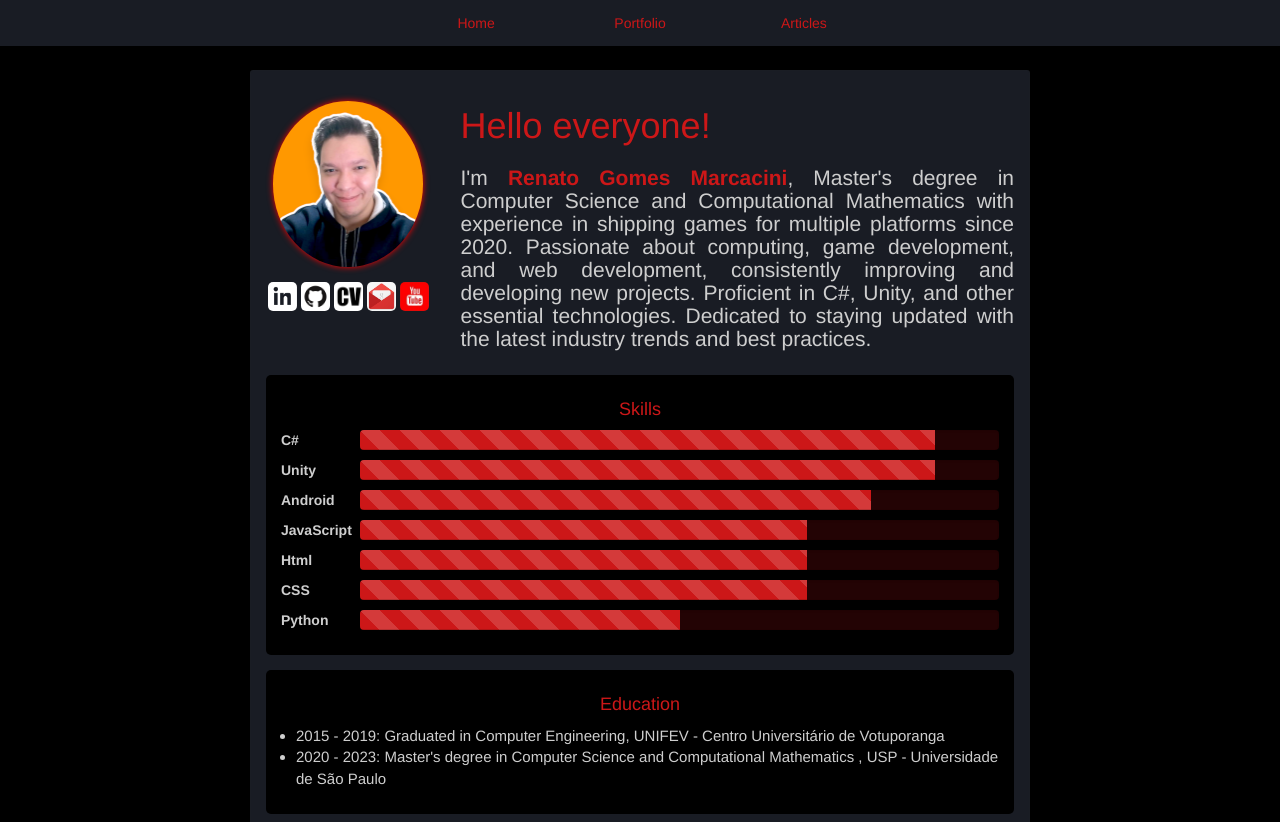
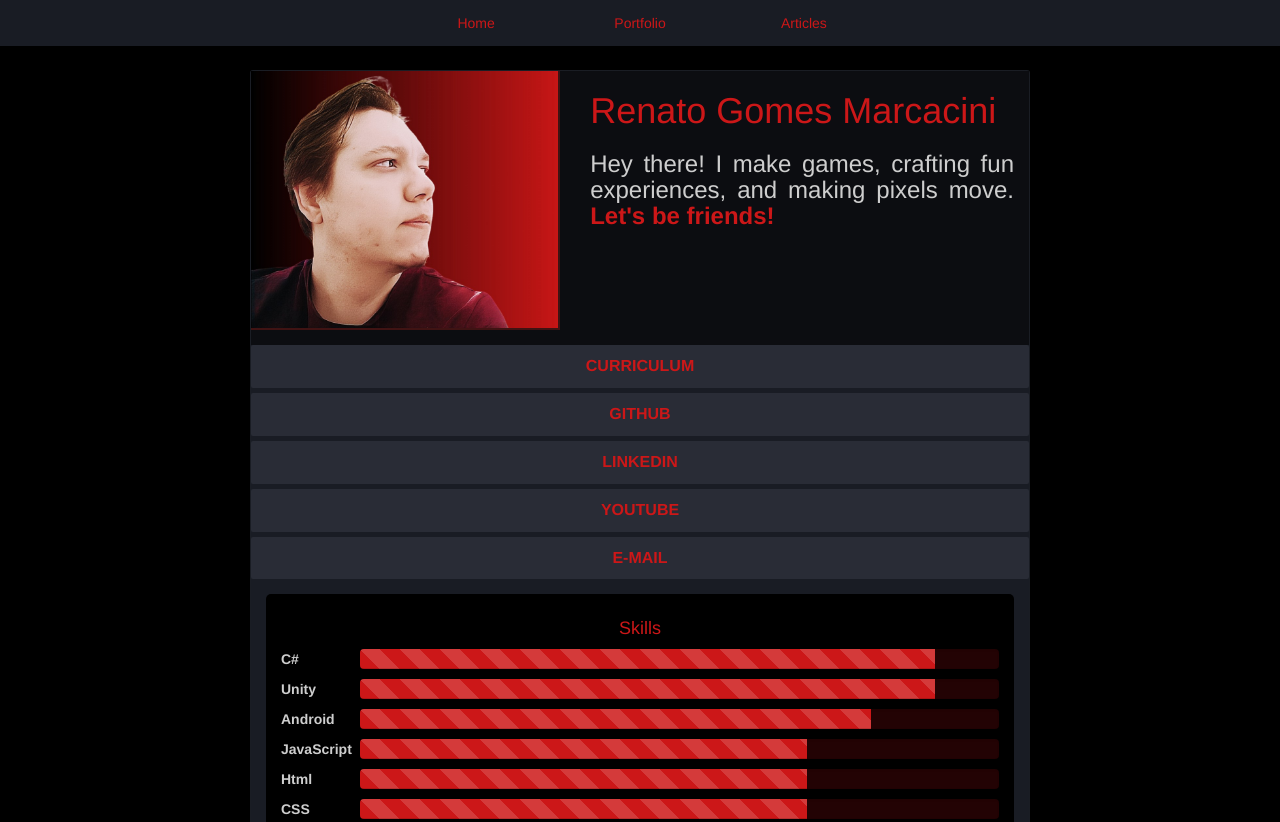
Before and after one commit to renatomarcacini/portfolio, a plain HTML site: page index.html in a window 1280 px wide. Shown: the top 822 px of the page. Drawn offline with nearby package versions, Linux system fonts and the light colour scheme.

Commit message:
remake author section

```diff
--- a/index.html
+++ b/index.html
@@ -39,7 +39,7 @@
 
 
     <div class="nav-side-bar">
-        <nav >
+        <nav>
             <a class="nav-side-link" href="#author">Home</a>
             <a class="nav-side-link" href="#game">Portfolio</a>
             <a class="nav-side-link" href="./articles.html">Articles</a>
@@ -48,8 +48,28 @@
 
     <div class="container custom-container custom-container-border">
         <section id="author">
-            <div class="row">
-                <div class="col-md-3">
+            <div class="row test">
+                <div>
+                    <div class="col-md-5">
+                        <img src="./images/author_photo.jpeg" alt="">
+
+                    </div>
+
+                    <div class="col-md-7">
+
+                        <h1>Renato Gomes Marcacini</h1>
+                        <h3 class="author-introduction">
+                            Hey there! I make games, crafting fun experiences, and making pixels move. <strong style="color: #CC1718;">Let's be friends!</strong>
+                        </h3>
+
+
+
+                    </div>
+
+                </div>
+
+
+                <!-- <div class="col-md-3">
                     <img class="author_picture" src="./images/photo_perfil.png" alt="Picture of author">
 
                     <div class="social">
@@ -78,11 +98,44 @@
                         improving and developing new projects. Proficient in C#, Unity, and other essential
                         technologies. Dedicated to staying updated with the latest industry trends and best practices.
                     </h3>
-                </div>
+                </div> -->
             </div>
 
             <div class="row">
+
+                <div class="link-container">
+
+                    <a href="https://drive.google.com/file/d/1BGpAu_Qn9uisM7el0HFYAqpdzUo4KB7O/view?usp=sharing" class="link-box" target="_blank">
+                        <!-- <img src="./images/cv-icon.png" alt="GitHub"> -->
+                        <span class="title">CURRICULUM</span>
+                    </a>
+
+                    <a href="https://github.com/renatomarcacini" class="link-box" target="_blank">
+                        <!-- <img src="./images/github-logo.png" alt="GitHub"> -->
+                        <span class="title">GITHUB</span>
+                    </a>
+
+
+                    <a href="https://br.linkedin.com/in/renato-gomes-marcacini-50b78b1a7" class="link-box" target="_blank">
+                        <!-- <img src="./images/github-logo.png" alt="GitHub"> -->
+                        <span class="title">LINKEDIN</span>
+                    </a>
+
+
+                    <a href="https://www.youtube.com/@natogames1702" class="link-box" target="_blank">
+                        <!-- <img src="./images/icon-youtube.png" alt="GitHub"> -->
+                        <span class="title">YOUTUBE</span>
+                    </a>
+
+                    <a href="mailto:renato.gomes.marcacini@gmail.com" class="link-box" target="_blank">
+                        <!-- <img src="./images/email-logo.png" alt="GitHub"> -->
+                        <span class="title">E-MAIL</span>
+                    </a>
+                </div>
+
                 <div class="box">
+
+
 
                     <h4 class="progress-title">Skills</h4>
                     <label class="progress-label">C#</label>
@@ -178,16 +231,13 @@
                             href="https://store.steampowered.com/app/2663620/Deep_Deep_Deep_Nightmare/"><img
                                 class="current-project-link-logo" src="./images/steam_icon.jpg" alt="">Steam</a>
 
-                        <a style="margin-right: 0;" class="current-project-link" target="_blank"
-                            ><img
+                        <a style="margin-right: 0;" class="current-project-link" target="_blank"><img
                                 class="current-project-link-logo" src="./images/ps_icon.jpg" alt="">PS4 | PS5</a>
 
-                        <a style="margin-right: 0;" class="current-project-link" target="_blank"
-                            ><img
+                        <a style="margin-right: 0;" class="current-project-link" target="_blank"><img
                                 class="current-project-link-logo" src="./images/xbox_icon.png" alt="">Xbox</a>
 
-                        <a style="margin-right: 0;" class="current-project-link" target="_blank"
-                            ><img
+                        <a style="margin-right: 0;" class="current-project-link" target="_blank"><img
                                 class="current-project-link-logo" src="./images/switch_icon.png" alt="">Switch</a>
 
 
@@ -198,7 +248,7 @@
 
             <div class="row box">
                 <div class="current-project">
-                    <div class="current-project-arts"   style="display: flex;">
+                    <div class="current-project-arts" style="display: flex;">
                         <img style="width: 50%;" class="current-project-image" src="images/snake_gameplay_1.gif" alt="">
                         <img style="width: 50%;" class="current-project-image" src="images/snake_gameplay_2.gif" alt="">
                     </div>
@@ -220,7 +270,7 @@
 
 
             <div class="row box">
-                <div class="current-project-arts"  class="current-project">
+                <div class="current-project-arts" class="current-project">
                     <div class="current-project-arts" style="display: flex;">
                         <img style="width: 50%;" class="current-project-image" src="images/volt_volt_gameplay_1.gif"
                             alt="">
@@ -270,7 +320,7 @@
 
             <div class="row box">
                 <div class="current-project">
-                    <div class="current-project-arts"  style="display: flex;">
+                    <div class="current-project-arts" style="display: flex;">
                         <img style="width: 50%;" class="current-project-image" src="images/blockpiece_gameplay_1.gif"
                             alt="">
                         <img style="width: 50%;" class="current-project-image" src="images/blockpiece_gameplay_2.gif"
@@ -570,7 +620,8 @@
         <!-- <small>Website developed by Renato Gomes Marcacini © 2024</small> -->
 
         <small>Website developed by Renato Gomes Marcacini © 2024</span>
-            <a><img src="https://hits.seeyoufarm.com/api/count/incr/badge.svg?url=https%3A%2F%2Fgithub.com%2Frenatomarcacini%2Fportfolio&count_bg=%23191C24&title_bg=%23191C24&icon=&icon_color=%23191C24&title=Page+Views&edge_flat=true"/></a>
+            <a><img
+                    src="https://hits.seeyoufarm.com/api/count/incr/badge.svg?url=https%3A%2F%2Fgithub.com%2Frenatomarcacini%2Fportfolio&count_bg=%23191C24&title_bg=%23191C24&icon=&icon_color=%23191C24&title=Page+Views&edge_flat=true" /></a>
         </small>
     </div>
 
--- a/style.css
+++ b/style.css
@@ -101,7 +101,7 @@ hr {
 
 .author-introduction {
     text-align: justify;
-    font-size: 21px;
+    font-size: 24px;
 }
 
 .social {
@@ -576,3 +576,61 @@ small {
         display: block !important;
     }
 }
+
+.test{
+    margin-top: -15px;
+    background-color: #0c0d11;
+    padding-bottom: 15px;
+}
+
+.test img{
+
+    width: 105%;
+    margin-left: -15px;
+
+    border-right: 2px solid rgb(63, 19, 19);
+    border-bottom: 2px solid rgb(63, 19, 19);
+}
+
+.test h1, h3{
+    width: 100%;
+}
+
+.link-container {
+    display: flex;
+    flex-direction: column;
+    gap: 5px; /* Espaço entre os links */
+}
+
+.link-box {
+    display: flex;
+    align-items: center;
+    background-color: #292c36;
+    color: #CC1718;
+    text-decoration: none;
+    padding: 10px;
+    width: 100%;
+    border-radius: 2px;
+    transition: background 0.3s;
+    font-weight: bold;
+
+}
+
+.link-box:hover {
+    background-color: #30343d;
+    text-decoration: none;
+    color: white;
+}
+
+.link-box img {
+    width: 40px;
+    height: 40px;
+    margin-left: 5px;
+    margin-right: -15px; /* Espaço entre o ícone e o texto */
+}
+
+.link-box .title {
+    flex: 1;
+    text-align: center;
+    font-size: 16px;
+}
```
Also changed, not shown: images/author_photo.jpeg (added).
